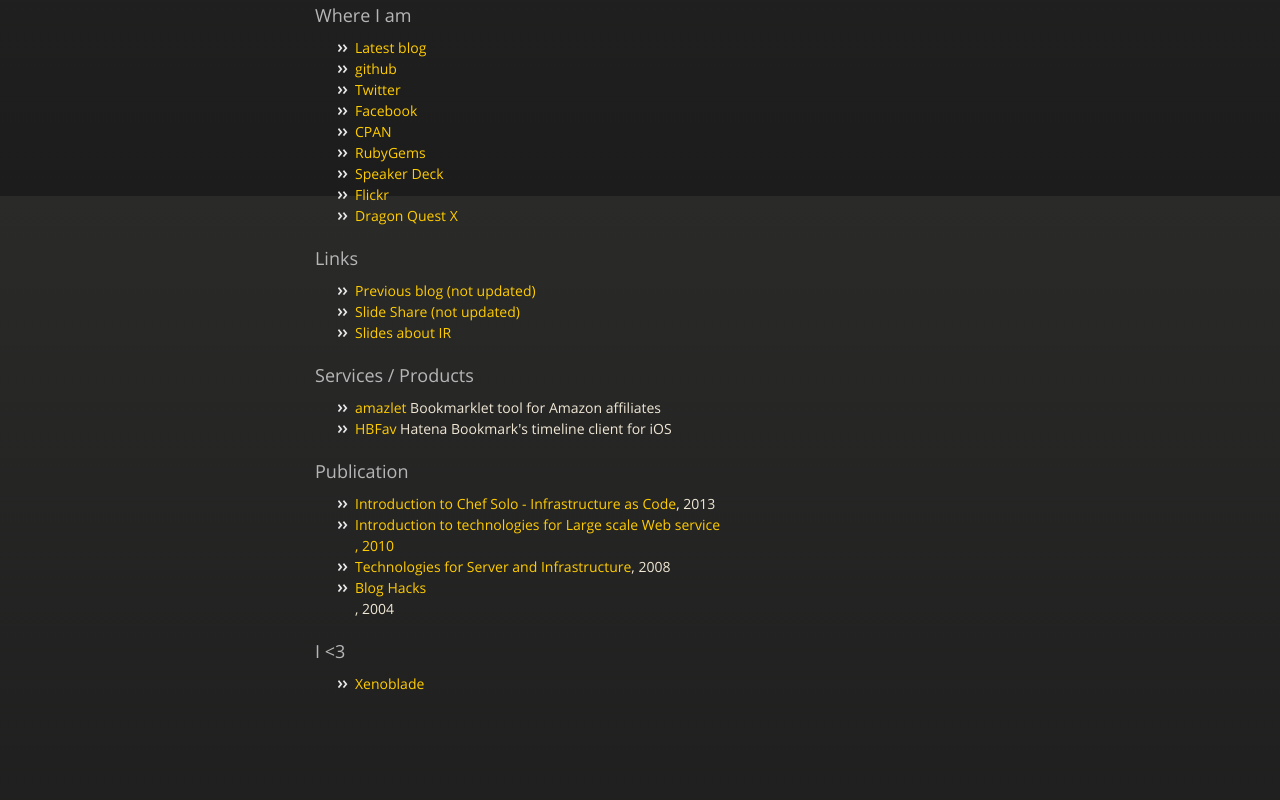
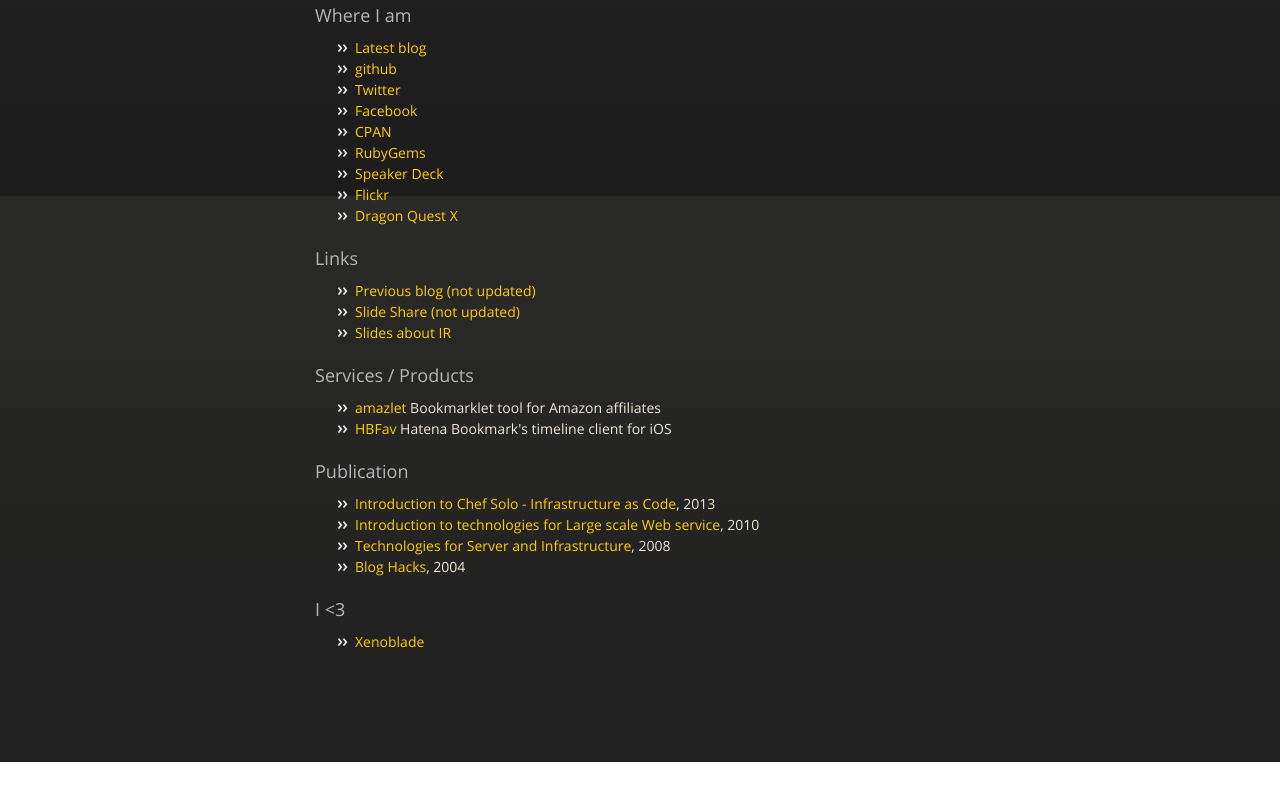
Before and after one commit to naoya/naoya.github.com, a plain HTML site: page index.html in a window 1280 px wide. Shown: the part 604-1404 px from the top of the page. After the commit the page ends 1366 px from the top, so only its background shows below. Drawn offline with nearby package versions, Linux system fonts and the light colour scheme.

Commit message:
fix typo

```diff
--- a/index.html
+++ b/index.html
@@ -78,9 +78,9 @@
         <h3>Publication</h3>
         <ul>
           <li><a href="http://www.amazon.co.jp/dp/B00BSPH158/">Introduction to Chef Solo - Infrastructure as Code</a>, 2013</li>
-          <li><a href="http://www.amazon.co.jp/dp/4774143073/">Introduction to technologies for Large scale Web service</li>, 2010
+          <li><a href="http://www.amazon.co.jp/dp/4774143073/">Introduction to technologies for Large scale Web service</a>, 2010</li>
           <li><a href="http://www.amazon.co.jp/dp/4774135666/">Technologies for Server and Infrastructure</a>, 2008</li>
-          <li><a href="http://www.amazon.co.jp/dp/4873111749/">Blog Hacks</a></li>, 2004
+          <li><a href="http://www.amazon.co.jp/dp/4873111749/">Blog Hacks</a>, 2004</li>
         </ul>
 
         <h3>I &lt;3</h3>
```
